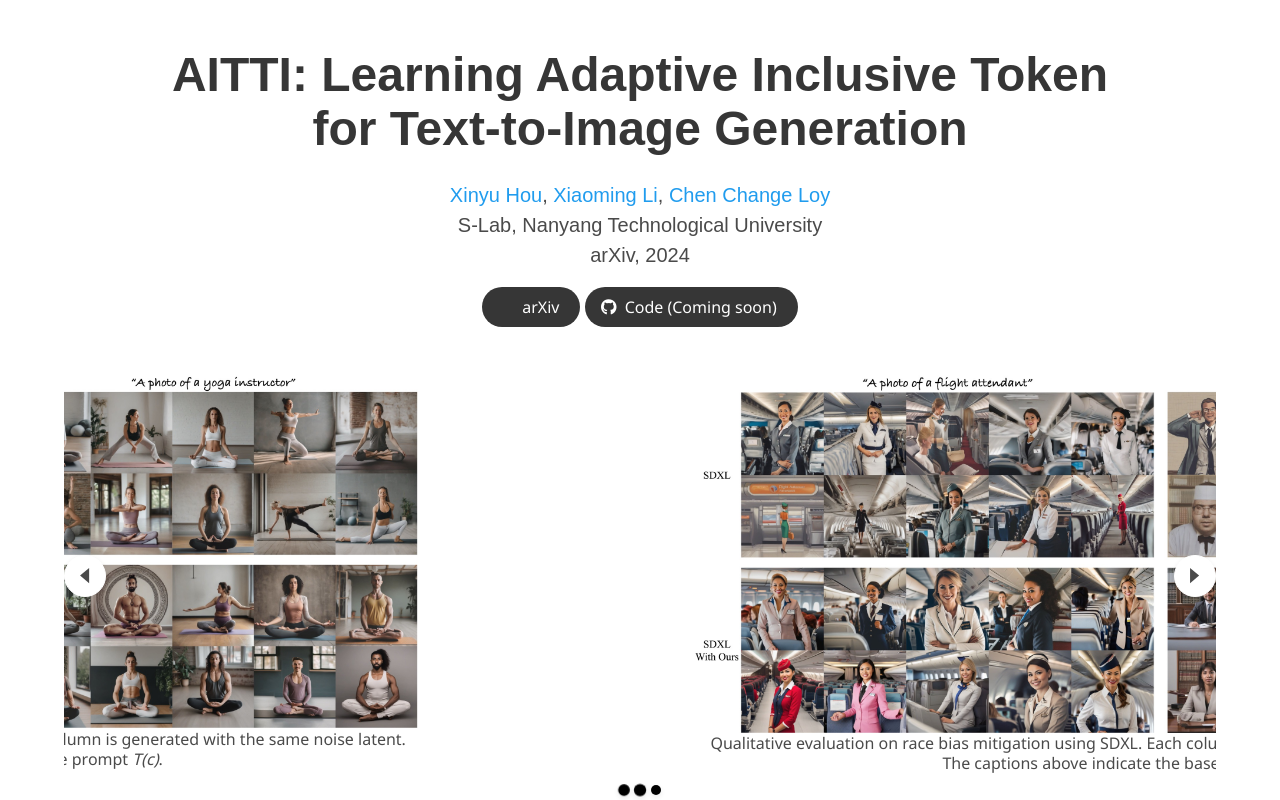
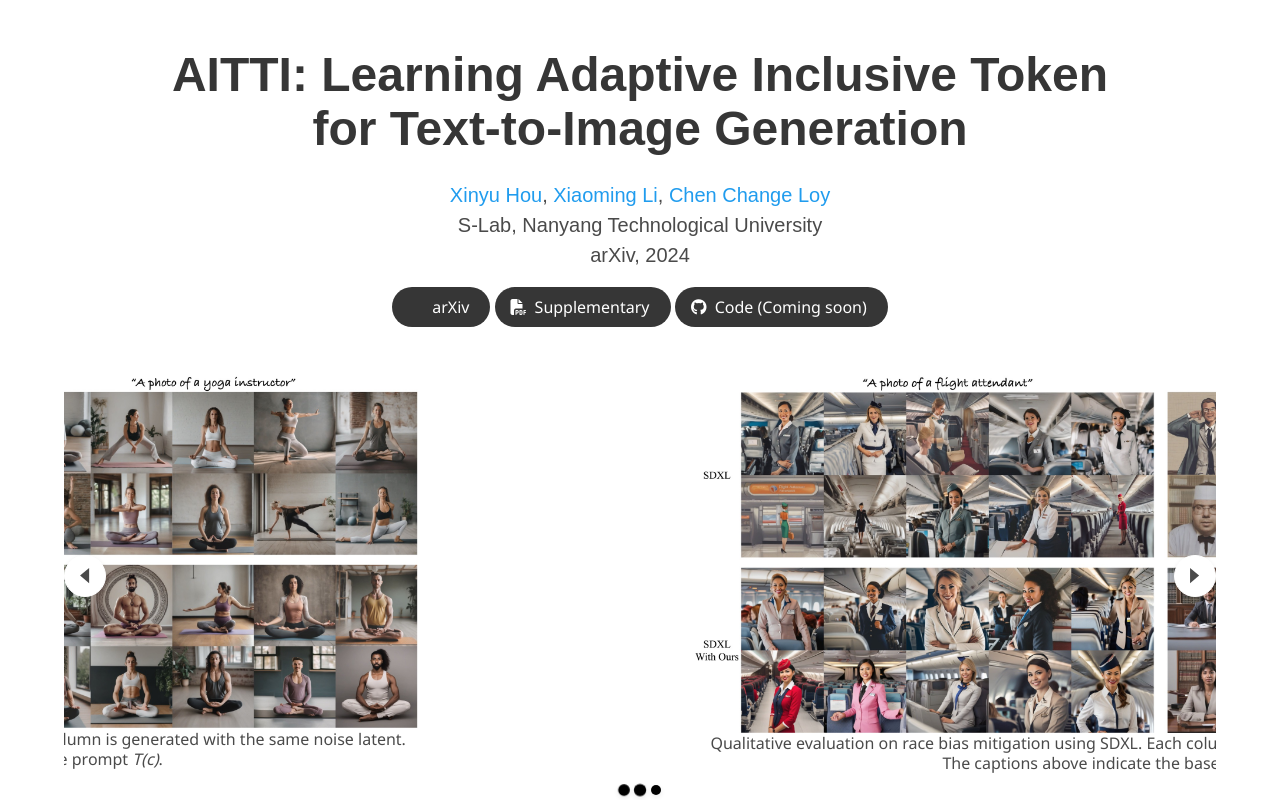
Before and after one commit to itsmag11/AITTI, a plain HTML site: page index.html in a window 1280 px wide. Shown: the top 800 px of the page. Drawn offline with nearby package versions, Linux system fonts and the light colour scheme; some icons are missing; a web font is replaced by a local one.

Commit message:
Update index.html

```diff
--- a/index.html
+++ b/index.html
@@ -156,17 +156,6 @@
                       </a>
                     </span> -->
 
-                    <!-- Supplementary PDF link -->
-                    <!-- <span class="link-block">
-                      <a href="static/pdfs/supplementary_material.pdf" target="_blank"
-                      class="external-link button is-normal is-rounded is-dark">
-                      <span class="icon">
-                        <i class="fas fa-file-pdf"></i>
-                      </span>
-                      <span>Supplementary</span>
-                    </a>
-                  </span> -->
-
                   <!-- ArXiv abstract Link -->
                   <span class="link-block">
                     <a href="http://arxiv.org/abs/2406.12805" target="_blank"
@@ -177,6 +166,17 @@
                     <span>arXiv</span>
                   </a>
                 </span>
+
+                <!-- Supplementary PDF link -->
+                    <span class="link-block">
+                      <a href="https://entuedu-my.sharepoint.com/:b:/g/personal/xinyu_hou_staff_main_ntu_edu_sg/EVcLbNo4PYRMkPU3C6av5vcBA3igPLn3eAXG58dpbKwjvw?e=kW8gAK" target="_blank"
+                      class="external-link button is-normal is-rounded is-dark">
+                      <span class="icon">
+                        <i class="fas fa-file-pdf"></i>
+                      </span>
+                      <span>Supplementary</span>
+                    </a>
+                  </span>
 
                   <!-- Github link -->
                   <span class="link-block">
```
